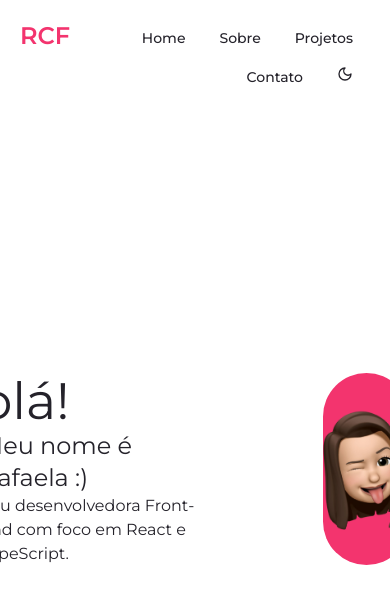
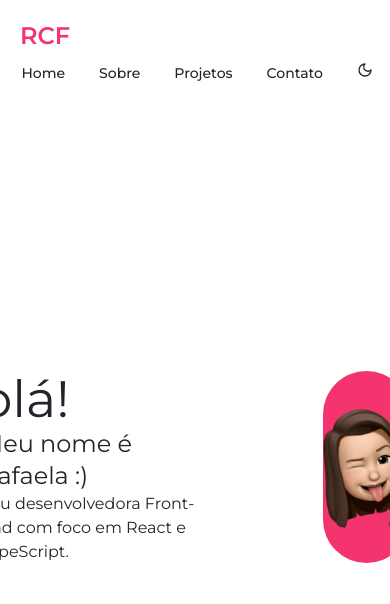
Before and after one commit to rafaelachinaglia/rcf-portfolio, a React (Vite) app in the folder rcf-portfolio/: page / in a window 390 px wide. Shown: the top 604 px of the page. Built offline with nearby package versions, Linux system fonts and the light colour scheme.

Commit message:
chore: update index to EN, adjust header spacing

```diff
--- a/rcf-portfolio/index.html
+++ b/rcf-portfolio/index.html
@@ -1,5 +1,5 @@
 <!doctype html>
-<html lang="en">
+<html lang="pt">
   <head>
     <meta charset="UTF-8" />
     <link rel="icon" type="image/svg+xml" href="./public/stars_icon.svg" />
--- a/rcf-portfolio/src/components/AboutIcons.tsx
+++ b/rcf-portfolio/src/components/AboutIcons.tsx
@@ -1,4 +1,4 @@
-import { Download, Github, Linkedin, Mail } from "lucide-react";
+import { Download, Github, Linkedin } from "lucide-react";
 import { Button } from "./ui/button";
 
 const AboutIcons = () => {
--- a/rcf-portfolio/src/components/Header.tsx
+++ b/rcf-portfolio/src/components/Header.tsx
@@ -14,11 +14,11 @@ const Header = ({ setCurrentPage }: HeaderProps) => {
   };
 
   return (
-    <div className="flex w-full px-5 pt-5 justify-between">
-      <div>
-        <span className="font-extrabold text-2xl text-primary">RCF</span>
+    <div className="w-full lg:flex pt-5 justify-between grid grid-cols-2">
+      <div className="col-span-2 lg:col-end-1">
+        <span className="font-extrabold text-2xl px-5 text-primary">RCF</span>
       </div>
-      <div className="text-right">
+      <div className="text-right col-span-2 lg:col-end-1">
         <Button variant={theme === "dark" ? "dark" : "link"} onClick={() => setCurrentPage("home")}>
           Home
         </Button>
@@ -31,7 +31,6 @@ const Header = ({ setCurrentPage }: HeaderProps) => {
         <Button variant={theme === "dark" ? "dark" : "link"} onClick={() => setCurrentPage("contact")}>
           Contato
         </Button>
-
         <Button variant={theme === "dark" ? "dark" : "link"} onClick={toggleTheme}>
           {theme === "dark" ? (
             <SunIcon className="font-extrabold" />
```
